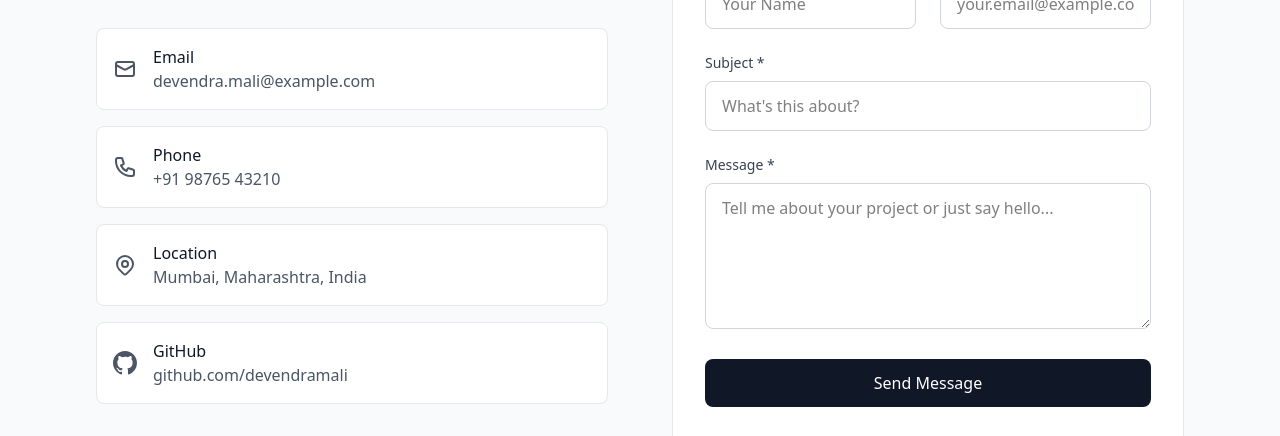
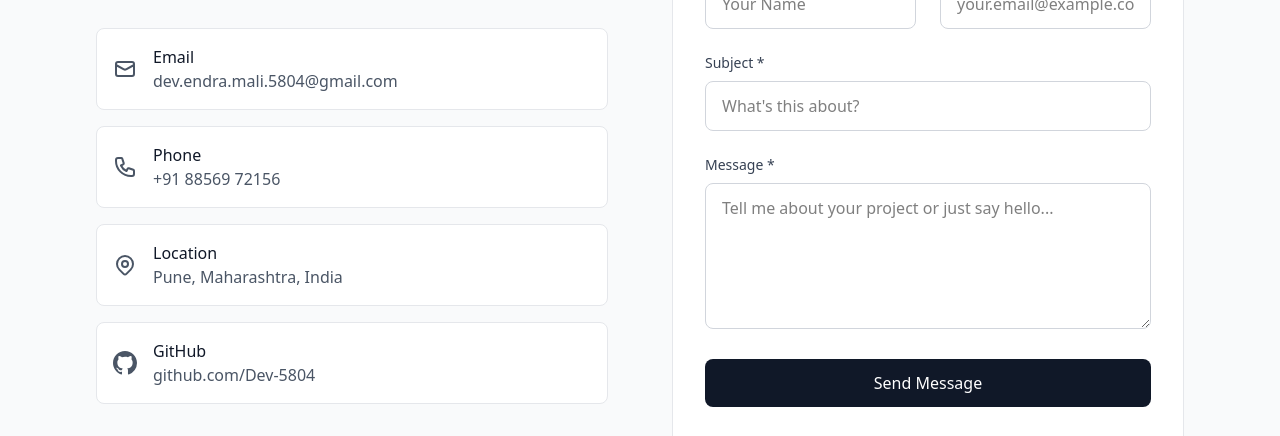
Before and after one commit to Dev-5804/Portfolio, a React (Vite) app: page / in a window 1280 px wide. Shown: the part 4331-4767 px from the top of the page. Built offline with nearby package versions, Linux system fonts and the light colour scheme.

Commit message:
Update contact details and social links in Contact component

```diff
--- a/src/components/Contact.jsx
+++ b/src/components/Contact.jsx
@@ -69,8 +69,8 @@ const Contact = () => {
         </svg>
       ),
       title: "Email",
-      detail: "devendra.mali@example.com",
-      link: "mailto:devendra.mali@example.com",
+      detail: "dev.endra.mali.5804@gmail.com",
+      link: "mailto:dev.endra.mali.5804@gmail.com",
     },
     {
       icon: (
@@ -89,8 +89,8 @@ const Contact = () => {
         </svg>
       ),
       title: "Phone",
-      detail: "+91 98765 43210",
-      link: "tel:+919876543210",
+      detail: "+91 88569 72156",
+      link: "tel:+918856972156",
     },
     {
       icon: (
@@ -115,7 +115,7 @@ const Contact = () => {
         </svg>
       ),
       title: "Location",
-      detail: "Mumbai, Maharashtra, India",
+      detail: "Pune, Maharashtra, India",
       link: null,
     },
     {
@@ -129,15 +129,15 @@ const Contact = () => {
         </svg>
       ),
       title: "GitHub",
-      detail: "github.com/devendramali",
-      link: "https://github.com/devendramali",
+      detail: "github.com/Dev-5804",
+      link: "https://github.com/Dev-5804",
     },
   ];
 
   const socialLinks = [
     {
       name: "LinkedIn",
-      url: "https://linkedin.com/in/devendramali",
+      url: "https://www.linkedin.com/in/dev-endra-mali/",
       icon: (
         <svg className="w-5 h-5" fill="currentColor" viewBox="0 0 20 20">
           <path
@@ -150,7 +150,7 @@ const Contact = () => {
     },
     {
       name: "Fiverr",
-      url: "https://fiverr.com/devendramali",
+      url: "https://www.fiverr.com/sellers/devendra_mali_",
       icon: (
         <svg
           className="w-6 h-6"
@@ -165,7 +165,7 @@ const Contact = () => {
     },
     {
       name: "GitHub",
-      url: "https://github.com/devendramali",
+      url: "https://github.com/Dev-5804",
       icon: (
         <svg className="w-5 h-5" fill="currentColor" viewBox="0 0 20 20">
           <path
```
